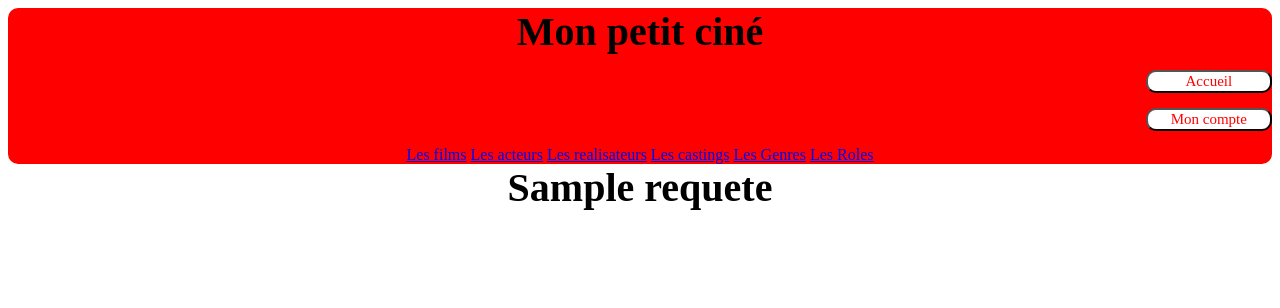
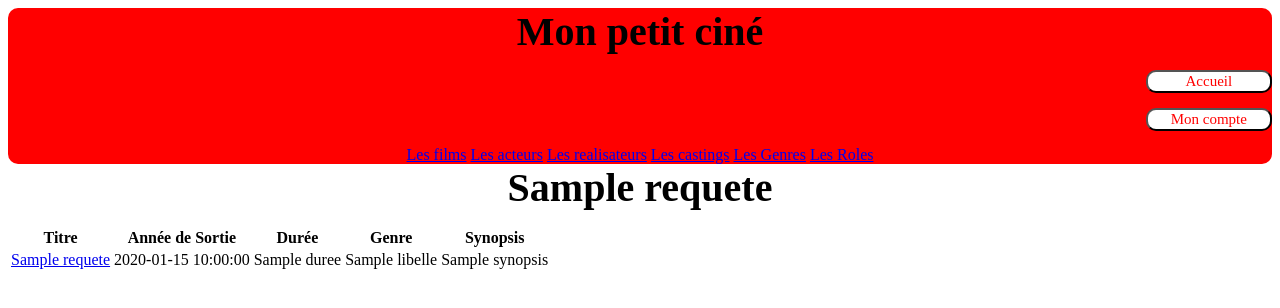
Before and after one commit to Faustine67/Mon-petit-cin-, a PHP site: template view/detailFilm.php in a window 1280 px wide. Shown: the top 308 px of the page. Run offline with PHP 8.4, Linux system fonts and the light colour scheme; the template is opened without the code that fills it: most values are stand-ins (such as "Sample title", 1, 10 or a date in 2020); some web fonts are replaced.

Commit message:
modifing listefilms and detailfilm

```diff
--- a/Controller/CinemaController.php
+++ b/Controller/CinemaController.php
@@ -66,8 +66,9 @@ class CinemaController {
 
         $pdo = Connect::seConnecter();
         $requete= $pdo->prepare("
-            SELECT f.titre AS titre
+            SELECT f.titre AS titre, f.synopsis, f.duree, f.note,f.realisateur_id,genre_id,date_sortie
             FROM film f
+            INNER JOIN realisateur r
             WHERE f.id_film = :id_film
         ");
         $requete->execute(["id_film" => $id]);
--- a/view/detailFilm.php
+++ b/view/detailFilm.php
@@ -5,7 +5,29 @@
 
 <h1><?= $film["titre"] ?></h1>
 
-
+<table>
+    <thread>
+        <tr>
+            <th>Titre</th>
+            <th>Année de Sortie</th>
+            <th> Durée</th>
+            <th>Genre</th>
+            <th> Synopsis</th>
+        </tr>
+     </thread>
+     <tbody>
+        <?php
+            foreach ($requete->fetchAll() as $film){ ?>
+            <tr>
+                <td><a href="index.php?action=detailFilm&id=<?= $film["id_film"] ?>"><?= $film["titre"] ?></a></td>
+                <td><?= $film["date_sortie"] ?></td>
+                <td><?=$film["duree"]?></td>
+                <td><?=$film["libelle"]?></td>
+                <td><?=$film["synopsis"]?></td>
+            </tr>
+        <?php }?>
+        </tbody>
+    </table>
 <?php
 
 $titre = "Details des films";
```
Also changed, not shown: view/listeFilms.php (+0 -8 lines).
